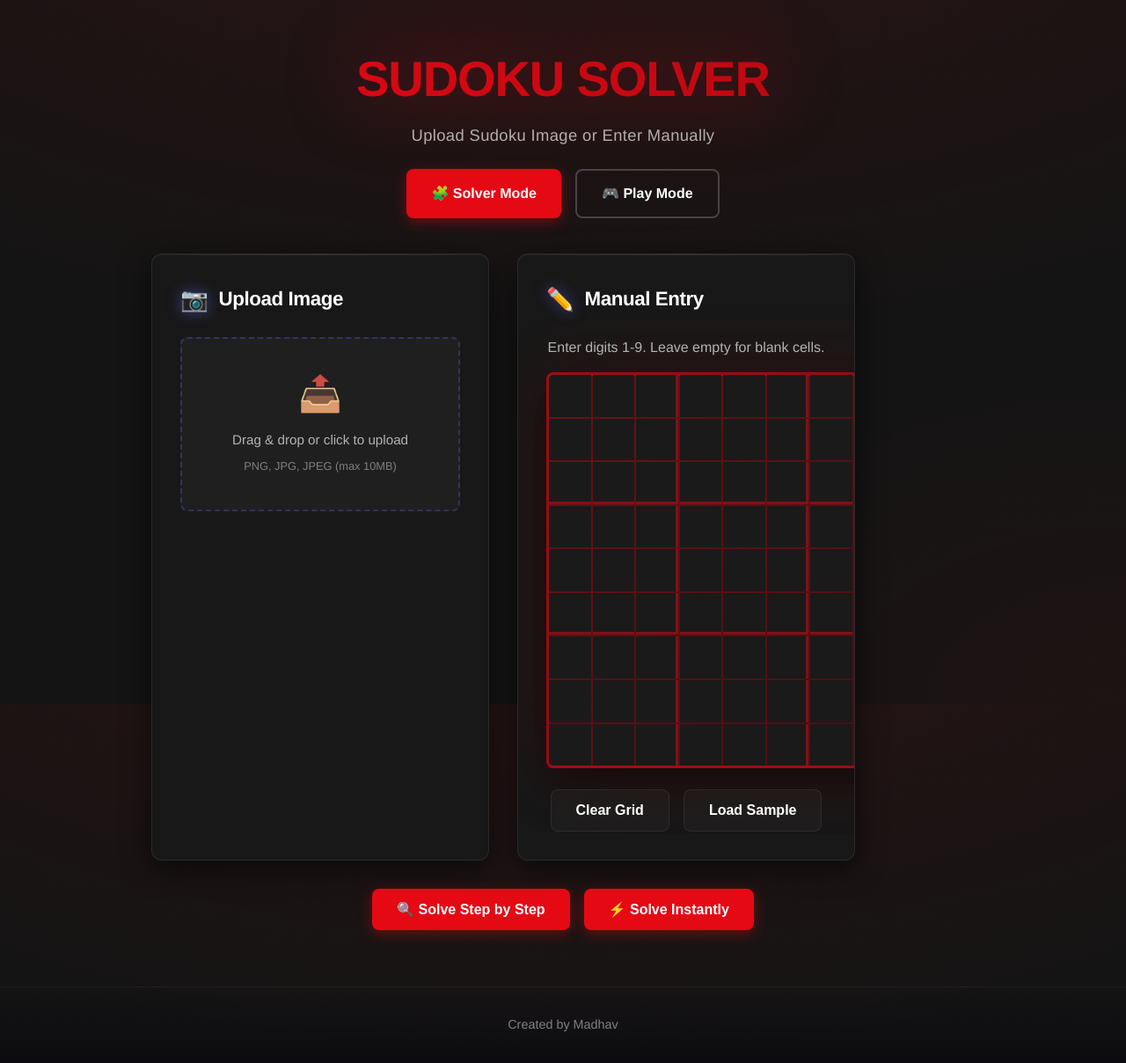
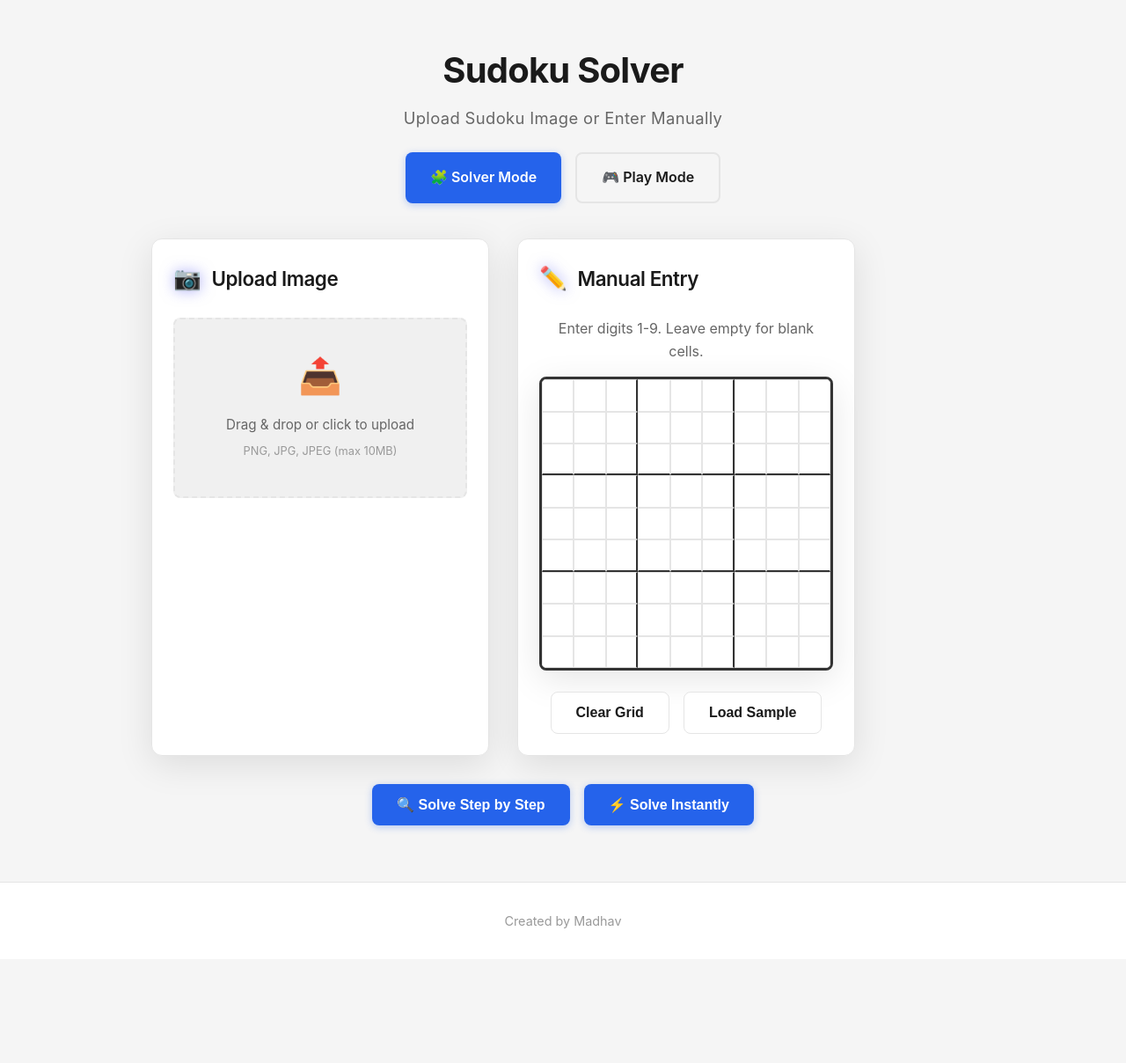
Before and after one commit to Madhav6524/sudoku-solver, a Flask app: page / in a window 1280 px wide. Shown: the whole page at 88% size. After the commit the page ends 1055 px from the top, so only its background shows below. Run offline with Flask 3, Linux system fonts and the light colour scheme.

Commit message:
Improve mobile Sudoku grid and cell sizing

```diff
--- a/static/style.css
+++ b/static/style.css
@@ -1,41 +1,40 @@
 /*
- * Sudoku Solver - Premium Dark Theme
- * Modern, responsive, glassmorphism design
+ * Sudoku Solver - Clean White Theme
+ * Modern, responsive design
  */
 
 /* ========== CSS Variables ========== */
 :root {
-    --bg-primary: #141414;
-    --bg-secondary: #1a1a1a;
-    --bg-card: rgba(25, 25, 25, 0.95);
-    --bg-hover: #2d2d2d;
-    --bg-glass: rgba(255, 255, 255, 0.03);
-    --text-primary: #ffffff;
-    --text-secondary: #b3b3b3;
-    --text-muted: #808080;
-    --accent-primary: #e50914;
-    --accent-primary-hover: #f40612;
-    --accent-red: #e50914;
-    --accent-red-hover: #f40612;
-    --accent-green: #46d369;
-    --accent-green-light: #5eda80;
-    --accent-blue: #0080ff;
-    --accent-yellow: #f5c518;
-    --accent-purple: #9b59b6;
-    --accent-pink: #e91e63;
-    --gradient-primary: linear-gradient(135deg, #e50914 0%, #b20710 100%);
-    --gradient-secondary: linear-gradient(135deg, #e50914 0%, #ff4444 100%);
-    --gradient-success: linear-gradient(135deg, #46d369 0%, #5eda80 100%);
-    --border-color: rgba(255, 255, 255, 0.08);
-    --border-glow: rgba(229, 9, 20, 0.4);
-    --shadow-color: rgba(0, 0, 0, 0.6);
-    --shadow-glow: 0 0 40px rgba(229, 9, 20, 0.2);
+    --bg-primary: #f5f5f5;
+    --bg-secondary: #ffffff;
+    --bg-card: #ffffff;
+    --bg-hover: #f0f0f0;
+    --bg-glass: rgba(0, 0, 0, 0.02);
+    --text-primary: #1a1a1a;
+    --text-secondary: #666666;
+    --text-muted: #999999;
+    --accent-primary: #2563eb;
+    --accent-primary-hover: #1d4ed8;
+    --accent-red: #dc2626;
+    --accent-red-hover: #b91c1c;
+    --accent-green: #16a34a;
+    --accent-green-light: #22c55e;
+    --accent-blue: #2563eb;
+    --accent-yellow: #eab308;
+    --accent-purple: #7c3aed;
+    --accent-pink: #ec4899;
+    --gradient-primary: linear-gradient(135deg, #2563eb 0%, #1d4ed8 100%);
+    --gradient-secondary: linear-gradient(135deg, #3b82f6 0%, #2563eb 100%);
+    --gradient-success: linear-gradient(135deg, #16a34a 0%, #22c55e 100%);
+    --border-color: #e5e5e5;
+    --border-dark: #333333;
+    --shadow-color: rgba(0, 0, 0, 0.1);
+    --shadow-lg: 0 10px 40px rgba(0, 0, 0, 0.1);
     --transition-fast: 0.15s ease;
     --transition-medium: 0.25s ease;
-    --transition-bounce: 0.4s cubic-bezier(0.68, -0.55, 0.265, 1.55);
     --border-radius: 8px;
     --border-radius-lg: 12px;
-    --border-radius-xl: 20px;
+    --border-radius-xl: 16px;
 }
 
 /* ========== Reset & Base ========== */
@@ -50,20 +49,14 @@ html {
 }
 
 body {
-    font-family: 'Netflix Sans', 'Helvetica Neue', 'Segoe UI', Arial, sans-serif;
+    font-family: -apple-system, BlinkMacSystemFont, 'Segoe UI', Roboto, Oxygen, Ubuntu, sans-serif;
     background: var(--bg-primary);
-    background-image:
-        radial-gradient(ellipse 100% 80% at 50% -30%, rgba(229, 9, 20, 0.12), transparent),
-        radial-gradient(ellipse 50% 50% at 100% 100%, rgba(229, 9, 20, 0.05), transparent);
-    background-attachment: fixed;
     color: var(--text-primary);
     min-height: 100vh;
     display: flex;
     flex-direction: column;
-    line-height: 1.5;
+    line-height: 1.6;
     overflow-x: hidden;
-    -webkit-font-smoothing: antialiased;
-    -moz-osx-font-smoothing: grayscale;
 }
 
 /* ========== Typography ========== */
@@ -98,16 +91,11 @@ h1, h2, h3, h4, h5, h6 {
 }
 
 .header h1 {
-    font-size: 3.5rem;
-    font-weight: 900;
-    background: var(--gradient-primary);
-    -webkit-background-clip: text;
-    -webkit-text-fill-color: transparent;
-    background-clip: text;
+    font-size: 2.5rem;
+    font-weight: 700;
+    color: var(--text-primary);
     margin-bottom: 0.5rem;
     letter-spacing: -0.02em;
-    text-transform: uppercase;
-    filter: drop-shadow(0 0 40px rgba(229, 9, 20, 0.5));
 }
 
 .header .subtitle {
@@ -120,35 +108,15 @@ h1, h2, h3, h4, h5, h6 {
 /* ========== Cards ========== */
 .card {
     background: var(--bg-card);
-    backdrop-filter: blur(20px);
-    -webkit-backdrop-filter: blur(20px);
     border-radius: var(--border-radius-lg);
-    padding: 2rem;
-    box-shadow:
-        0 8px 32px var(--shadow-color),
-        inset 0 1px 0 rgba(255, 255, 255, 0.05);
-    transition: transform var(--transition-medium), box-shadow var(--transition-medium), border-color var(--transition-medium);
+    padding: 1.5rem;
+    box-shadow: var(--shadow-lg);
     border: 1px solid var(--border-color);
-    position: relative;
-    overflow: hidden;
-}
-
-.card::before {
-    content: '';
-    position: absolute;
-    top: 0;
-    left: 0;
-    right: 0;
-    height: 1px;
-    background: linear-gradient(90deg, transparent, rgba(255, 255, 255, 0.1), transparent);
+    transition: box-shadow var(--transition-medium);
 }
 
 .card:hover {
-    transform: translateY(-6px);
-    box-shadow:
-        0 20px 60px var(--shadow-color),
-        var(--shadow-glow);
-    border-color: var(--border-glow);
+    box-shadow: 0 15px 50px rgba(0, 0, 0, 0.15);
 }
 
 .card-title {
@@ -178,33 +146,24 @@ h1, h2, h3, h4, h5, h6 {
 
 /* ========== File Upload ========== */
 .upload-area {
-    border: 2px dashed rgba(99, 102, 241, 0.3);
+    border: 2px dashed var(--border-color);
     border-radius: var(--border-radius);
     padding: 2rem;
     text-align: center;
     cursor: pointer;
     transition: all var(--transition-medium);
-    background: var(--bg-glass);
-    position: relative;
+    background: var(--bg-hover);
 }
 
 .upload-area:hover,
 .upload-area.dragover {
-    border-color: var(--accent-primary);
-    background: rgba(99, 102, 241, 0.1);
-    box-shadow: 0 0 30px rgba(99, 102, 241, 0.15);
+    border-color: var(--accent-blue);
+    background: #eff6ff;
 }
 
 .upload-area .upload-icon {
     font-size: 2.5rem;
     margin-bottom: 0.75rem;
-    filter: grayscale(0.3);
-    transition: all var(--transition-medium);
-}
-
-.upload-area:hover .upload-icon {
-    filter: grayscale(0);
-    transform: scale(1.1);
 }
 
 .upload-area p {
@@ -301,45 +260,43 @@ h1, h2, h3, h4, h5, h6 {
 .sudoku-grid {
     display: grid;
     grid-template-columns: repeat(9, 1fr);
-    gap: 2px;
-    background: linear-gradient(135deg, rgba(229, 9, 20, 0.4), rgba(180, 0, 0, 0.3));
-    border: 3px solid rgba(229, 9, 20, 0.5);
+    grid-template-rows: repeat(9, 1fr);
+    gap: 0;
+    background: var(--border-dark);
+    border: 3px solid var(--border-dark);
     border-radius: var(--border-radius);
     overflow: hidden;
-    box-shadow:
-        0 15px 50px rgba(0, 0, 0, 0.5),
-        0 0 80px rgba(229, 9, 20, 0.15),
-        inset 0 1px 0 rgba(255, 255, 255, 0.1);
-    width: min(95vw, 450px);
-    max-width: 450px;
+    box-shadow: var(--shadow-lg);
+    width: 100%;
+    max-width: 400px;
     aspect-ratio: 1 / 1;
     margin: 0 auto;
 }
 
 .sudoku-cell {
-    aspect-ratio: 1;
     display: flex;
     align-items: center;
     justify-content: center;
     background: var(--bg-secondary);
-    font-size: clamp(1.1rem, 5vw, 1.75rem);
-    font-weight: 700;
-    transition: all var(--transition-fast);
-    position: relative;
+    font-size: clamp(1rem, 4vw, 1.5rem);
+    font-weight: 600;
+    color: var(--text-primary);
+    border: 1px solid var(--border-color);
+    transition: background var(--transition-fast);
 }
 
-/* 3x3 box borders */
-.sudoku-cell:nth-child(3n) {
-    border-right: 3px solid rgba(229, 9, 20, 0.5);
+/* 3x3 box borders - right borders */
+.sudoku-cell:nth-child(3n+3):not(:nth-child(9n)) {
+    border-right: 2px solid var(--border-dark);
 }
 
-.sudoku-cell:nth-child(9n) {
-    border-right: none;
+/* 3x3 box borders - bottom borders for rows 3 and 6 */
+.sudoku-cell:nth-child(n+19):nth-child(-n+27) {
+    border-bottom: 2px solid var(--border-dark);
 }
 
-.sudoku-cell:nth-child(n+19):nth-child(-n+27),
 .sudoku-cell:nth-child(n+46):nth-child(-n+54) {
-    border-bottom: 3px solid rgba(229, 9, 20, 0.5);
+    border-bottom: 2px solid var(--border-dark);
 }
 
 /* Input cells */
@@ -424,62 +377,55 @@ h1, h2, h3, h4, h5, h6 {
 }
 
 .btn-primary {
-    background: var(--accent-red);
+    background: var(--accent-blue);
     color: white;
-    box-shadow: 0 4px 15px rgba(229, 9, 20, 0.4);
-    font-weight: 600;
+    box-shadow: 0 2px 8px rgba(37, 99, 235, 0.3);
 }
 
 .btn-primary:hover {
-    background: var(--accent-red-hover);
-    transform: translateY(-1px);
-    box-shadow: 0 6px 25px rgba(229, 9, 20, 0.5);
+    background: var(--accent-primary-hover);
+    box-shadow: 0 4px 12px rgba(37, 99, 235, 0.4);
 }
 
 .btn-gradient {
     background: var(--gradient-primary);
     color: white;
-    box-shadow: 0 4px 15px rgba(229, 9, 20, 0.4);
-    font-weight: 600;
+    box-shadow: 0 2px 8px rgba(37, 99, 235, 0.3);
 }
 
 .btn-gradient:hover {
-    transform: translateY(-1px);
-    box-shadow: 0 6px 25px rgba(229, 9, 20, 0.5);
+    box-shadow: 0 4px 12px rgba(37, 99, 235, 0.4);
 }
 
 .btn-secondary {
-    background: var(--bg-glass);
+    background: var(--bg-secondary);
     color: var(--text-primary);
     border: 1px solid var(--border-color);
-    backdrop-filter: blur(10px);
 }
 
 .btn-secondary:hover {
     background: var(--bg-hover);
-    border-color: rgba(255, 255, 255, 0.2);
+    border-color: var(--text-muted);
 }
 
 .btn-outline {
     background: transparent;
     color: var(--text-primary);
-    border: 2px solid rgba(255, 255, 255, 0.2);
+    border: 2px solid var(--border-color);
 }
 
 .btn-outline:hover {
-    border-color: var(--accent-primary);
-    background: rgba(99, 102, 241, 0.1);
+    border-color: var(--accent-blue);
+    color: var(--accent-blue);
 }
 
 .btn-success {
-    background: var(--gradient-success);
+    background: var(--accent-green);
     color: white;
-    box-shadow: 0 4px 20px rgba(16, 185, 129, 0.3);
 }
 
 .btn-success:hover {
-    transform: translateY(-2px);
-    box-shadow: 0 8px 30px rgba(16, 185, 129, 0.4);
+    background: var(--accent-green-light);
 }
 
 .btn:disabled {
@@ -616,27 +556,26 @@ h1, h2, h3, h4, h5, h6 {
     font-size: 0.9rem;
     border-top: 1px solid var(--border-color);
     margin-top: auto;
-    background: linear-gradient(to top, rgba(10, 10, 15, 0.8), transparent);
+    background: var(--bg-secondary);
 }
 
 .footer a {
-    color: var(--accent-primary);
+    color: var(--accent-blue);
     text-decoration: none;
-    transition: color var(--transition-fast);
 }
 
 .footer a:hover {
-    color: var(--accent-primary-hover);
+    text-decoration: underline;
 }
 
 /* ========== Solution Page ========== */
 .solution-container {
     animation: fadeInUp 0.5s ease;
-    padding: 2rem;
+    padding: 1.5rem;
     background: var(--bg-card);
-    backdrop-filter: blur(20px);
     border-radius: var(--border-radius-lg);
     border: 1px solid var(--border-color);
+    box-shadow: var(--shadow-lg);
 }
 
 .solution-header {
```
Also changed, not shown: other parts of static/style.css (+39 -52 lines).
